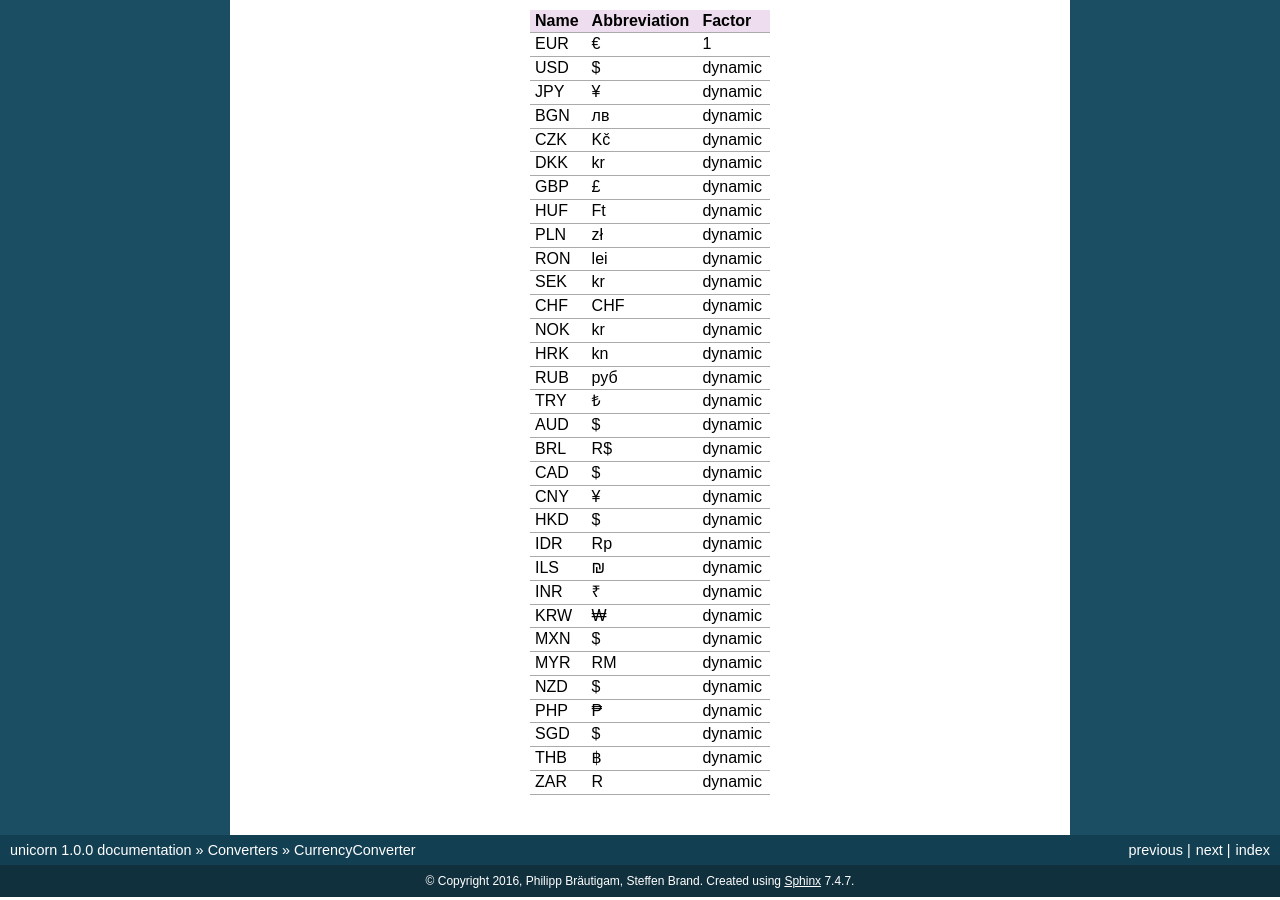
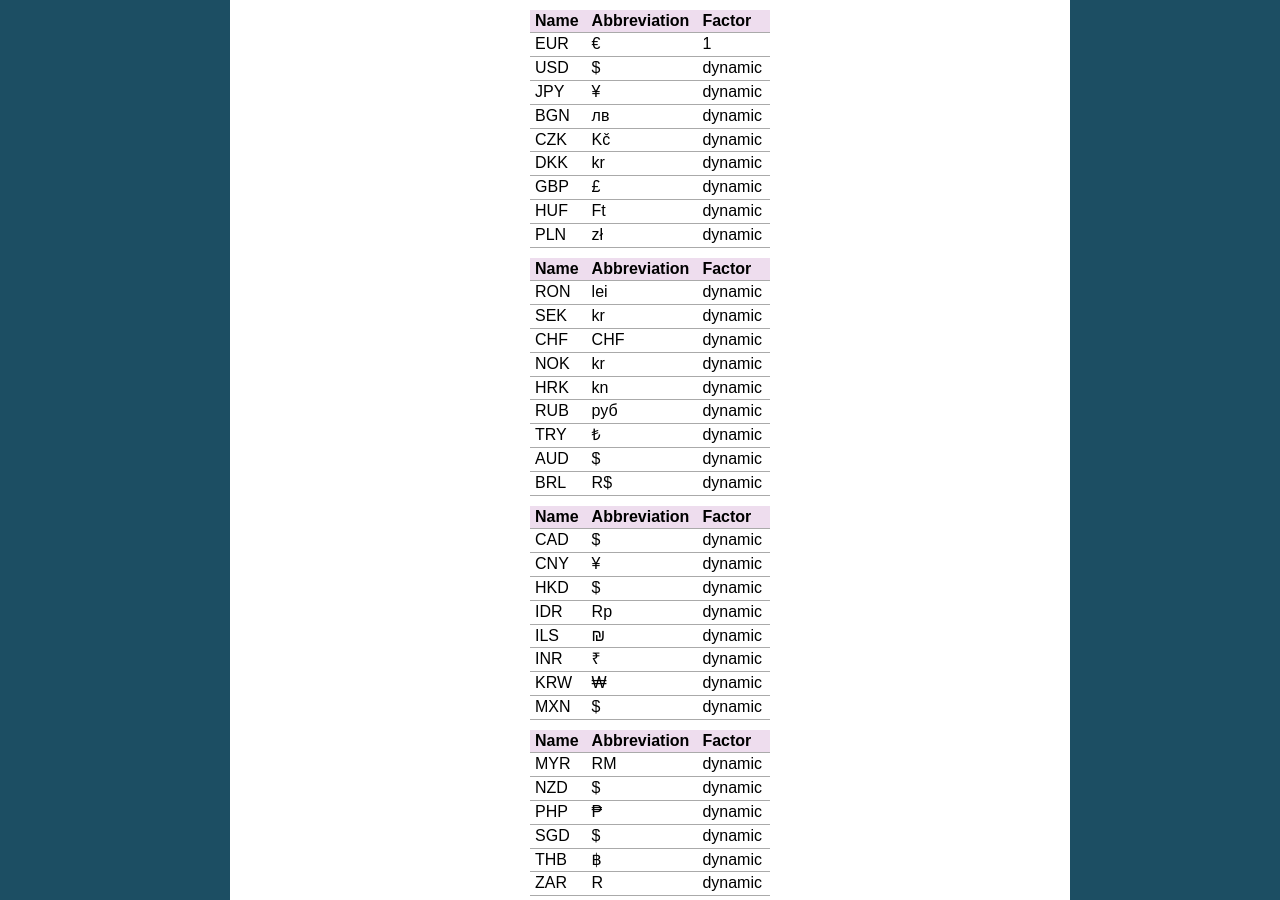
Before and after one commit to xyNNN/unicorn, a Sphinx documentation site: the page built from docs/source/currency-converter.rst, in a window 1280 px wide and 900 px high, scrolled down 475 px. Built offline with Sphinx 7.4.7, drawn with Linux system fonts in a browser that asks for light colours.

```diff
--- a/docs/source/currency-converter.rst
+++ b/docs/source/currency-converter.rst
@@ -45,6 +45,11 @@
 +----------------+---------------------+----------------+
 | PLN            | zł                  | dynamic        |
 +----------------+---------------------+----------------+
+
+
++----------------+---------------------+----------------+
+| Name           | Abbreviation        | Factor         |
++================+=====================+================+
 | RON            | lei                 | dynamic        |
 +----------------+---------------------+----------------+
 | SEK            | kr                  | dynamic        |
@@ -63,6 +68,11 @@
 +----------------+---------------------+----------------+
 | BRL            | R$                  | dynamic        |
 +----------------+---------------------+----------------+
+
+
++----------------+---------------------+----------------+
+| Name           | Abbreviation        | Factor         |
++================+=====================+================+
 | CAD            | $                   | dynamic        |
 +----------------+---------------------+----------------+
 | CNY            | ¥                   | dynamic        |
@@ -79,6 +89,10 @@
 +----------------+---------------------+----------------+
 | MXN            | $                   | dynamic        |
 +----------------+---------------------+----------------+
+
++----------------+---------------------+----------------+
+| Name           | Abbreviation        | Factor         |
++================+=====================+================+
 | MYR            | RM                  | dynamic        |
 +----------------+---------------------+----------------+
 | NZD            | $                   | dynamic        |
```
